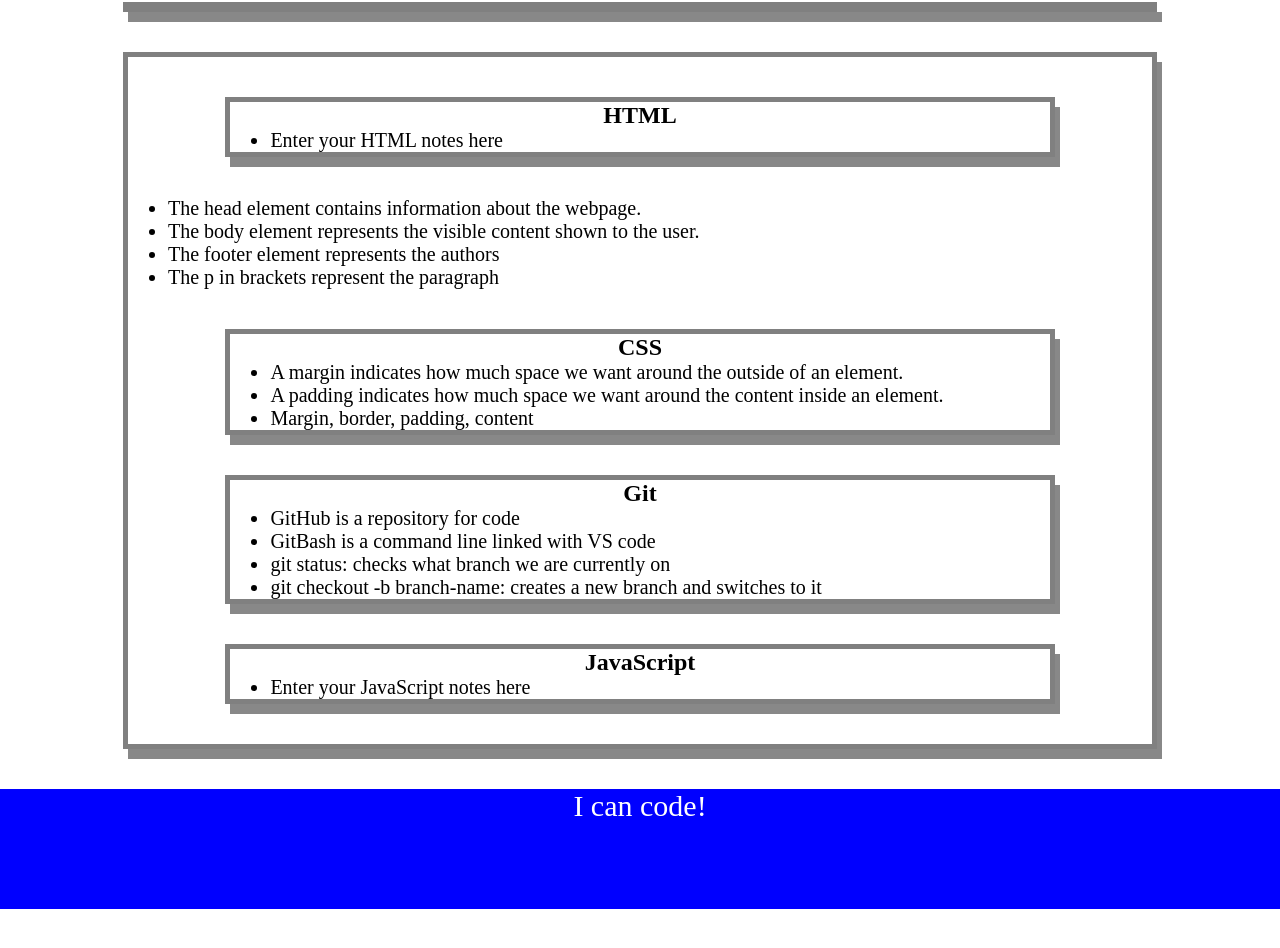
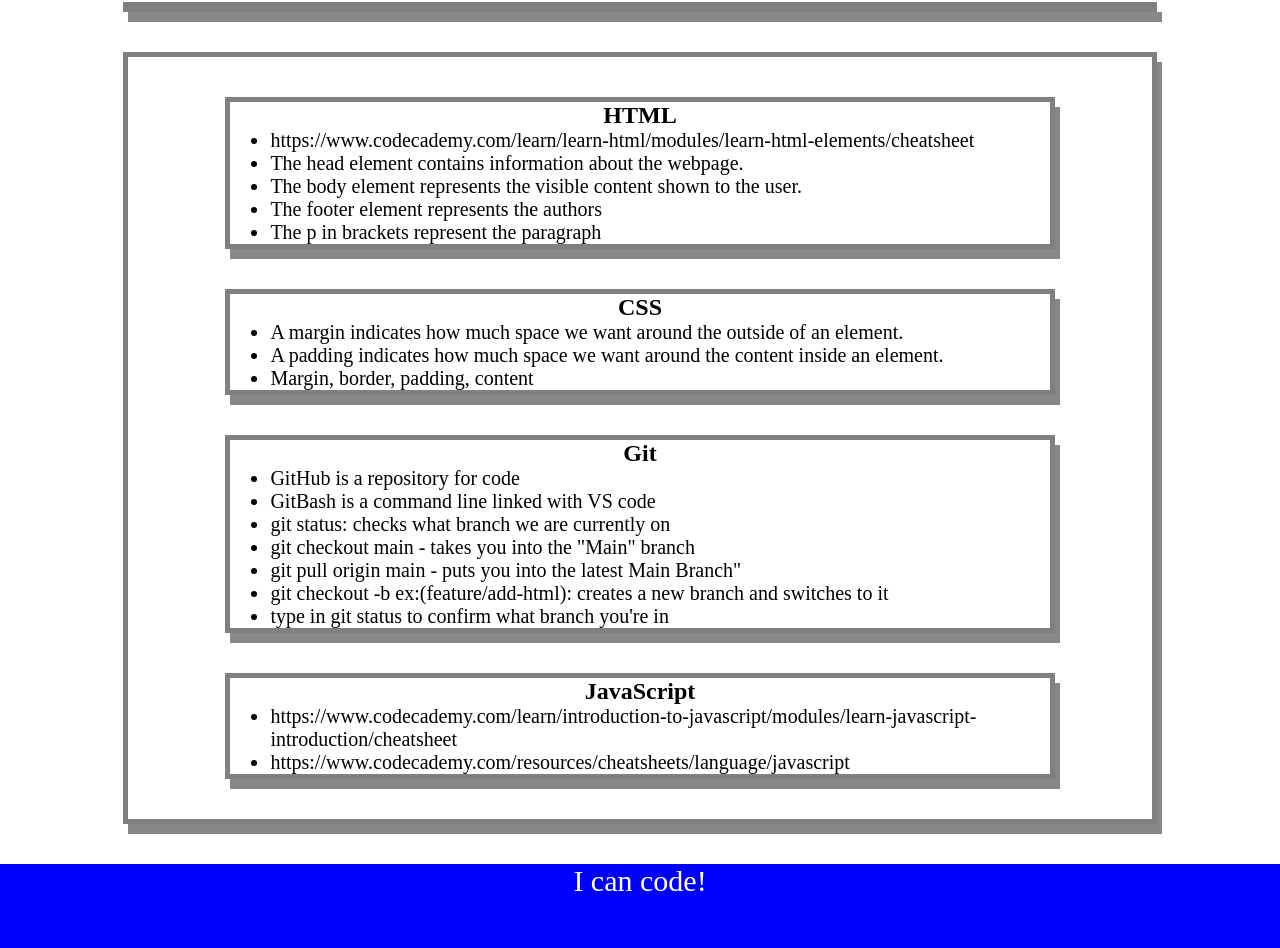
Before and after one commit to suttyfd/prework-study-guide, a plain HTML site: page index.html in a window 1280 px wide. Shown: the part 258-1206 px from the top of the page. Before the commit the page ends 1167 px from the top, so only its background shows below. Drawn offline with Linux system fonts and the light colour scheme.

Commit message:
notes added

```diff
--- a/index.html
+++ b/index.html
@@ -7,11 +7,16 @@
     <link rel="stylesheet" href="./assets/style.css">
     <title>Prework Study Guide</title>
   </head>
+
+
   <body>
     <header id="topheader">
       <h1>Prework Study Guide</h1>
       <img src="./assets/bowtie-cat.png" alt="Profile image of cat wearing a bow tie." />
     </header>
+
+
+
     <main>
         <section class="card" id="html-section">
 
@@ -30,16 +35,15 @@
      <section class="card" id="html-section">
      <h2>HTML</h2>
      <ul>
-       <li>Enter your HTML notes here</li>
-     </ul>
-   </section>
-
-    <ul>
+      <li>https://www.codecademy.com/learn/learn-html/modules/learn-html-elements/cheatsheet</li>
      <li>The head element contains information about the webpage.</li>
      <li>The body element represents the visible content shown to the user.</li>
      <li>The footer element represents the authors</li>
      <li>The p in brackets represent the paragraph</li>
      </ul>
+   </section>
+
+
 
      <section class="card" id="css-section">
      <h2>CSS</h2>
@@ -50,20 +54,29 @@
      </ul>
    </section>
 
+
+
    <section class="card" id="git-section">
      <h2>Git</h2>
      <ul>
        <li>GitHub is a repository for code</li>
        <li>GitBash is a command line linked with VS code</li>
        <li>git status: checks what branch we are currently on</li>
-    <li>git checkout -b branch-name: creates a new branch and switches to it</li>
+       <li>git checkout main - takes you into the "Main" branch</li>
+       <li>git pull origin main - puts you into the latest Main Branch"</li>
+    <li>git checkout -b ex:(feature/add-html): creates a new branch and switches to it</li>
+    <li>type in git status to confirm what branch you're in</li>
      </ul>
    </section>
+
+
+
 
    <section class="card" id="javascript-section">
      <h2>JavaScript</h2>
      <ul>
-       <li>Enter your JavaScript notes here</li>
+       <li>https://www.codecademy.com/learn/introduction-to-javascript/modules/learn-javascript-introduction/cheatsheet</li>
+       <li>https://www.codecademy.com/resources/cheatsheets/language/javascript</li>
      </ul>
    </section>
 
```
